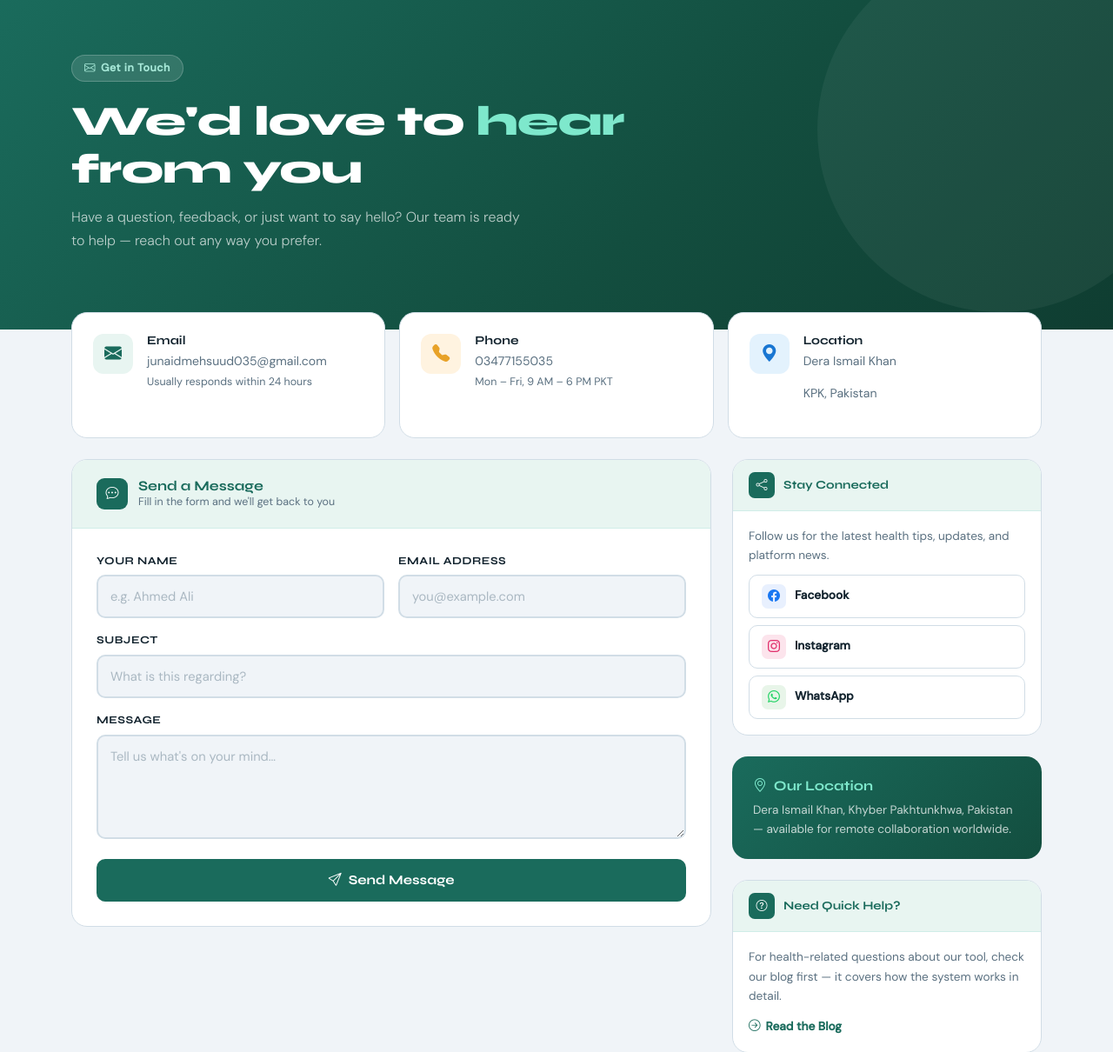
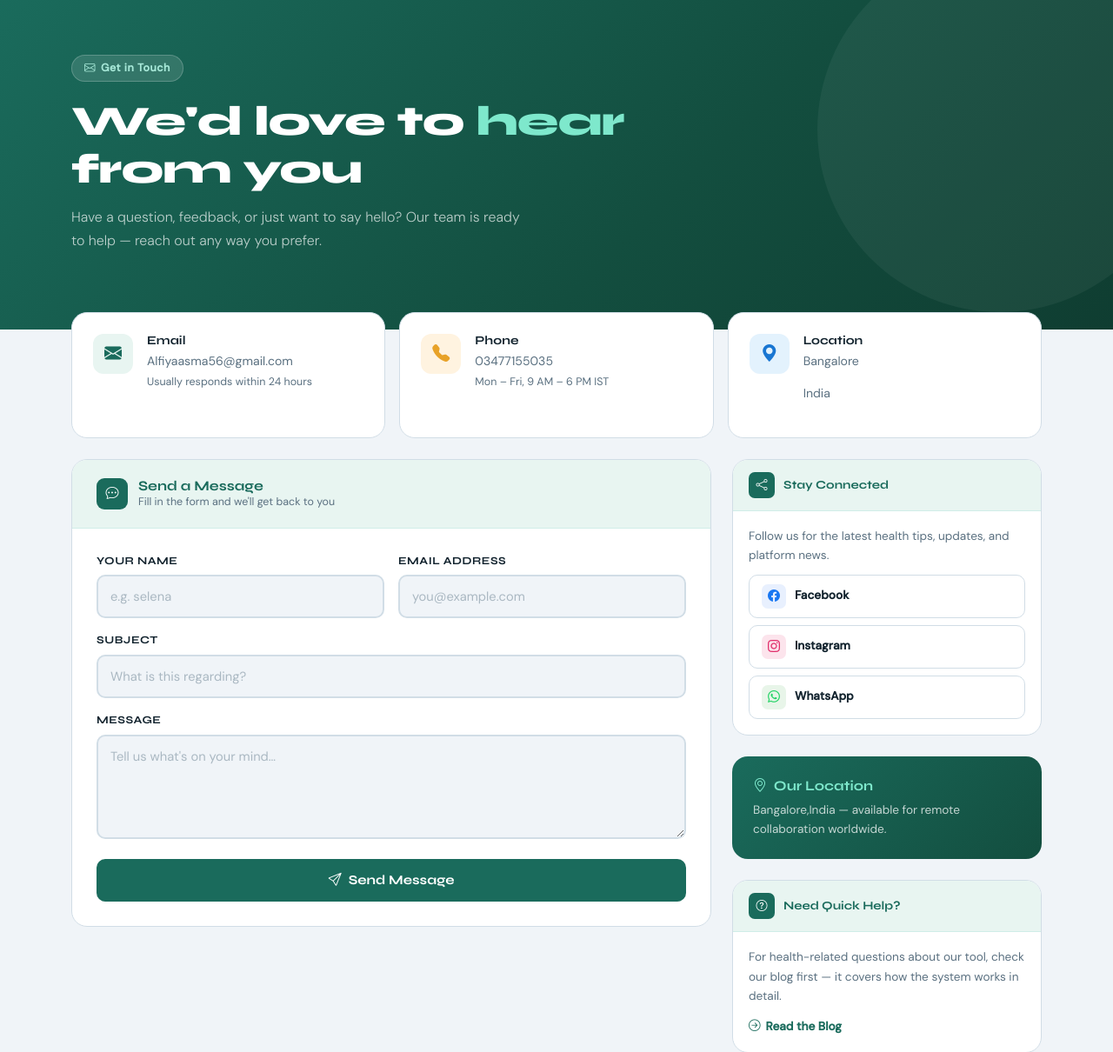
Before and after one commit to Alfiya-pixel/MediSense.AI, a Flask app: page /contact in a window 1280 px wide. Shown: the part 79-1289 px from the top of the page at 87% size. Run offline with Flask 3, Linux system fonts and the light colour scheme; parts of the project's set-up code (start-up, migrations or seed data) failed here and were passed over.

Commit message:
minor updates

```diff
--- a/templates/contact.html
+++ b/templates/contact.html
@@ -135,7 +135,7 @@
           <div class="info-icon" style="background:#e8f5f1; color:var(--primary);"><i class="bi bi-envelope-fill"></i></div>
           <div>
             <h5>Email</h5>
-            <a href="mailto:junaidmehsuud035@gmail.com">junaidmehsuud035@gmail.com</a>
+            <a href="mailto:Alfiyaasma56@gmail.com">Alfiyaasma56@gmail.com</a>
             <p style="margin-top:4px; font-size:0.78rem;">Usually responds within 24 hours</p>
           </div>
         </div>
@@ -145,8 +145,8 @@
           <div class="info-icon" style="background:#fff3e0; color:#e8a228;"><i class="bi bi-telephone-fill"></i></div>
           <div>
             <h5>Phone</h5>
-            <a href="tel:03477155035">03477155035</a>
-            <p style="margin-top:4px; font-size:0.78rem;">Mon – Fri, 9 AM – 6 PM PKT</p>
+            <a href="tel:7348792049">03477155035</a>
+            <p style="margin-top:4px; font-size:0.78rem;">Mon – Fri, 9 AM – 6 PM IST</p>
           </div>
         </div>
       </div>
@@ -155,8 +155,8 @@
           <div class="info-icon" style="background:#e3f2fd; color:#1976d2;"><i class="bi bi-geo-alt-fill"></i></div>
           <div>
             <h5>Location</h5>
-            <p>Dera Ismail Khan</p>
-            <p>KPK, Pakistan</p>
+            <p>Bangalore</p>
+            <p>India</p>
           </div>
         </div>
       </div>
@@ -178,7 +178,7 @@
             <div class="row g-3 mb-3">
               <div class="col-sm-6">
                 <label class="field-label">Your Name</label>
-                <input type="text" class="field-input" placeholder="e.g. Ahmed Ali" id="fname">
+                <input type="text" class="field-input" placeholder="e.g. selena " id="fname">
               </div>
               <div class="col-sm-6">
                 <label class="field-label">Email Address</label>
@@ -231,7 +231,7 @@
 
         <div class="location-card fade-in s2 mb-4">
           <h6><i class="bi bi-geo-alt me-1"></i> Our Location</h6>
-          <p>Dera Ismail Khan, Khyber Pakhtunkhwa, Pakistan — available for remote collaboration worldwide.</p>
+          <p>Bangalore,India — available for remote collaboration worldwide.</p>
         </div>
 
         <div class="side-card fade-in s3">
```
Also changed, not shown: templates/developer.html (+5 -5 lines).
